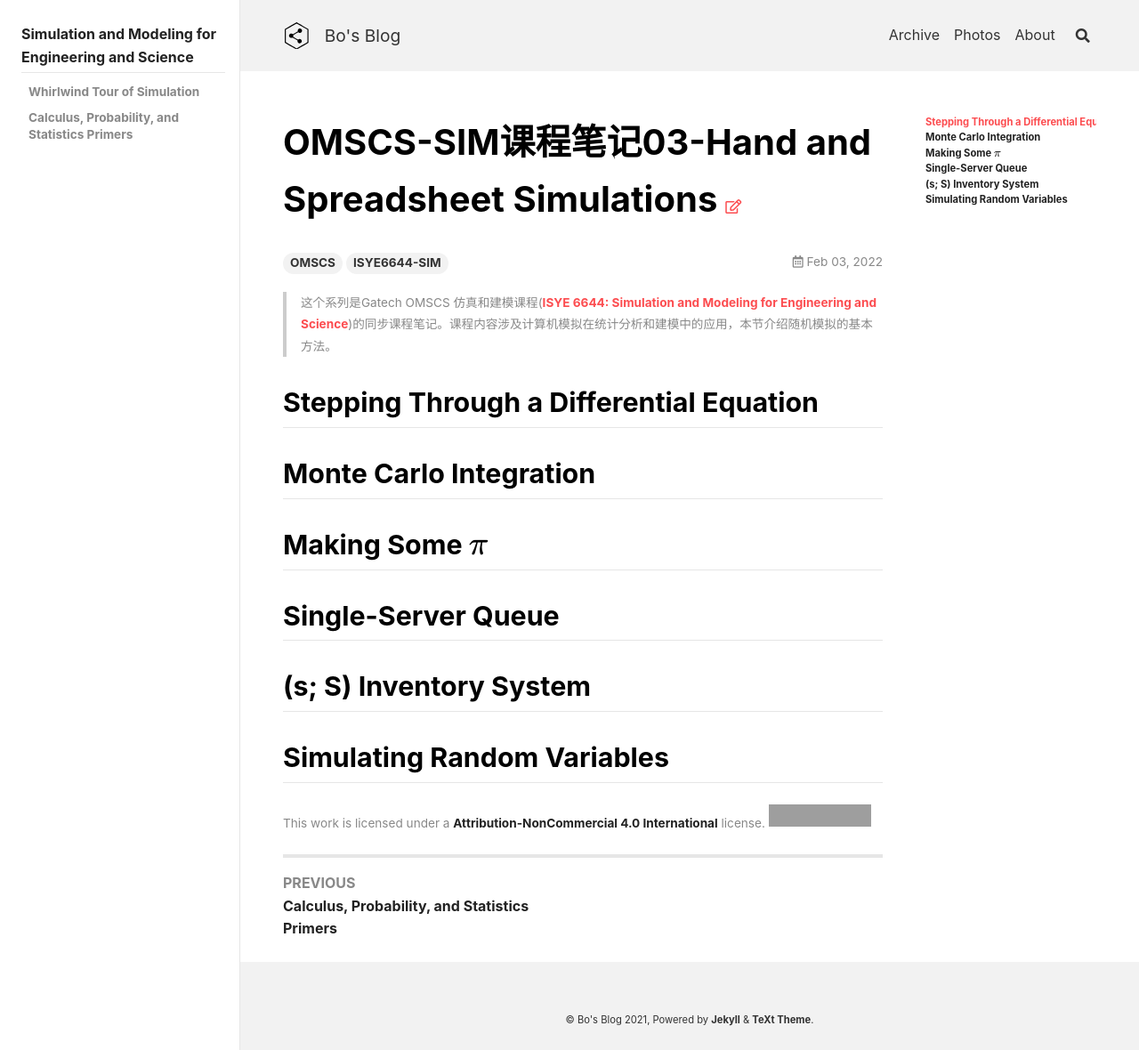
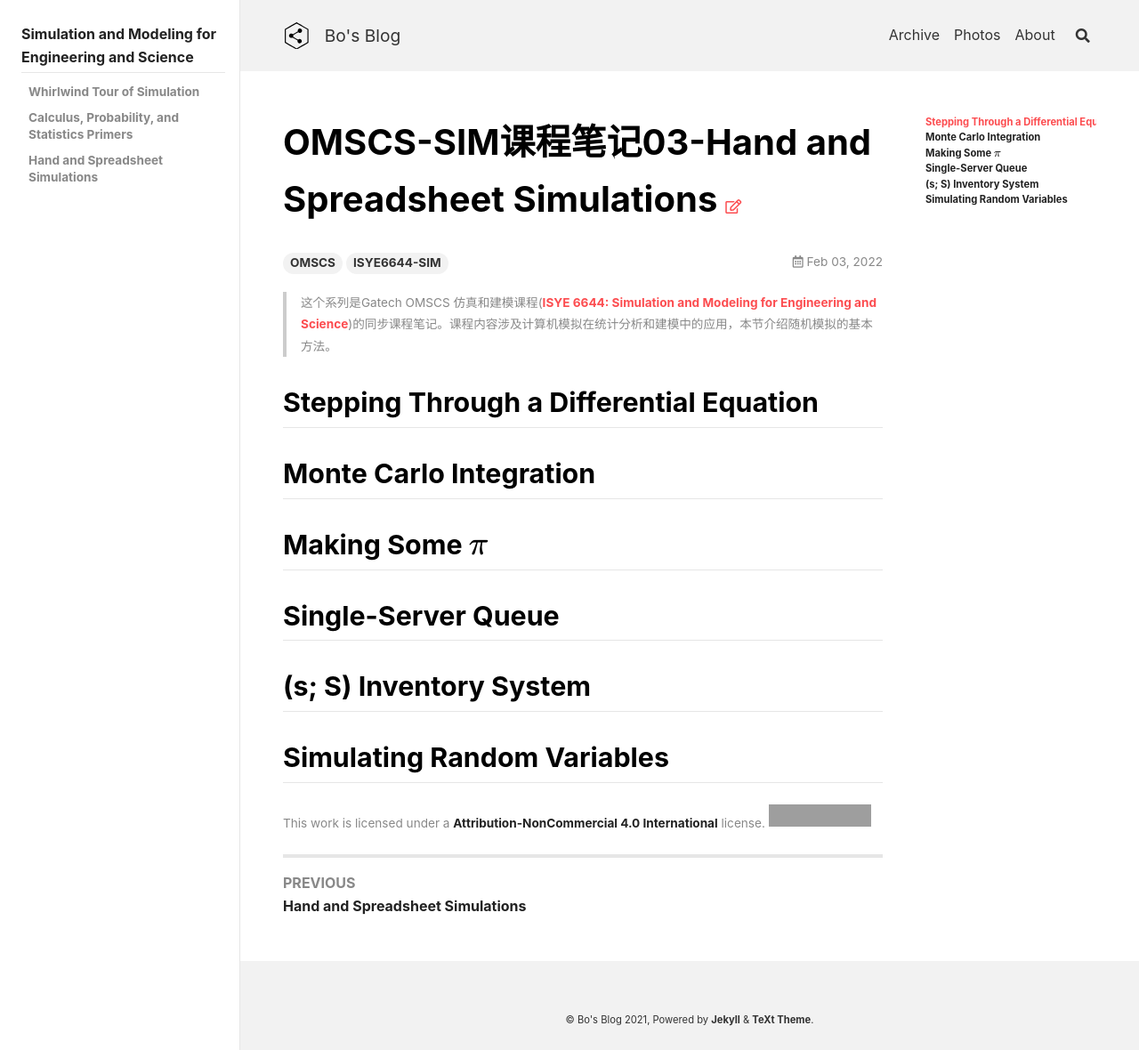
Before and after one commit to peng00bo00/peng00bo00_previous_blog, a Jekyll site: the page built from _posts/2022-02-03-OMSCS-SIM-NOTES-03.md, in a window 1280 px wide. Shown: the whole page at 89% size. Built offline with Jekyll 4.4.1, drawn with Linux system fonts in a browser that asks for light colours; nearby versions of some CDN libraries; formulas are drawn with MathJax 3; grey boxes are pictures that could not be loaded.

Commit message:
Update navigation.yml

```diff
--- a/_data/navigation.yml
+++ b/_data/navigation.yml
@@ -262,3 +262,5 @@ OMSCS-SIM:
         url: /2022/01/16/OMSCS-SIM-NOTES-01.html
       - title: Calculus, Probability, and Statistics Primers
         url: /2022/01/20/OMSCS-SIM-NOTES-02.html
+      - title: Hand and Spreadsheet Simulations
+        url: /2022/02/02/OMSCS-SIM-NOTES-03.html
```
